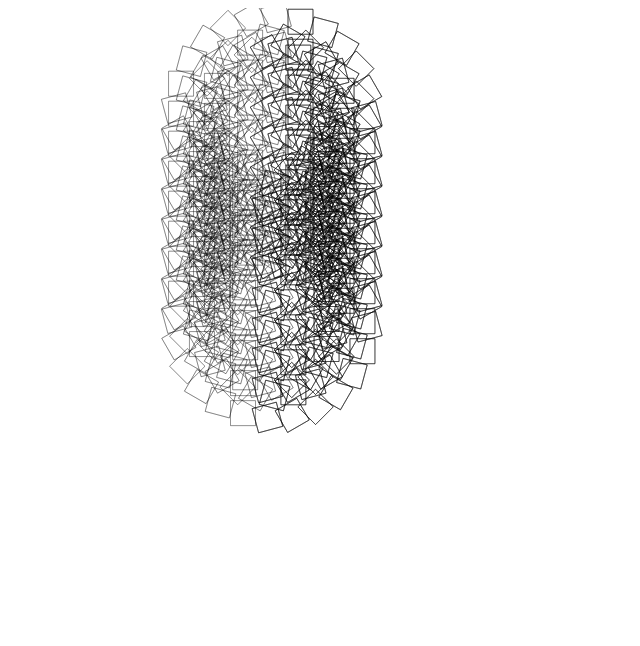
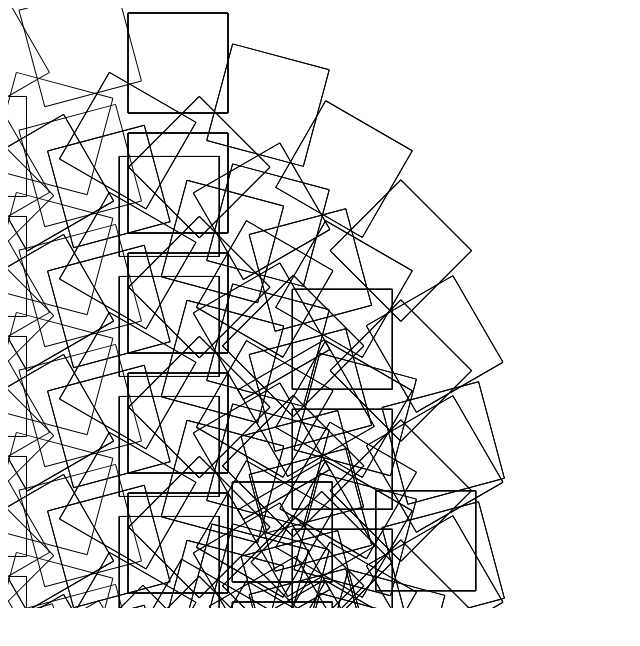
Before and after one commit to Gscienty/practice, a plain HTML site: page javascript/Graph/testsp.html in a window 1280 px wide. Shown: the whole page, without its empty margins (0-640 px from the left). Drawn offline with Linux system fonts and the light colour scheme.

Commit message:
添加批量删除QQ留言版js脚本

```diff
--- a/javascript/Graph/testsp.html
+++ b/javascript/Graph/testsp.html
@@ -14,11 +14,6 @@
 				.append(new Line(ctorPoint(0,100), ctorPoint(100,100)))
 				.append(new Line(ctorPoint(100,100), ctorPoint(100,0)))
 				.append(new Line(ctorPoint(100, 0), ctorPoint(0,0)));
-
-			arr.transf('Hello', function(ctx){
-				ctx.scale(0.25,0.25);
-				ctx.translate(1000, 0);
-			});
 
 			for(var j = 0; j < 8; j++){
 				arr.save('Hello');
--- /dev/null
+++ b/javascript/qqBoraddelete.js
@@ -0,0 +1 @@
+for(;;){lis=document.getElementsByClassName('app_canvas_frame')[0].contentWindow.document.getElementById('ulCommentList').childNodes;for(li=0;li<lis.length;li++){if(lis[li].getElementsByClassName('username')[0].getElementsByTagName('a')[0].innerHTML==='Ant°'){lis[li].getElementsByClassName('item_check_box')[0].click();}};document.getElementsByClassName('app_canvas_frame')[0].contentWindow.document.getElementById('btnDeleteBatchBottom').click();setTimeout(function(){document.getElementsByClassName('qz_dialog_layer_sub')[0].click();},10);document.getElementsByClassName('app_canvas_frame')[0].contentWindow.QZBlog.Util.PageIndexManager.goPage(1);}
```
